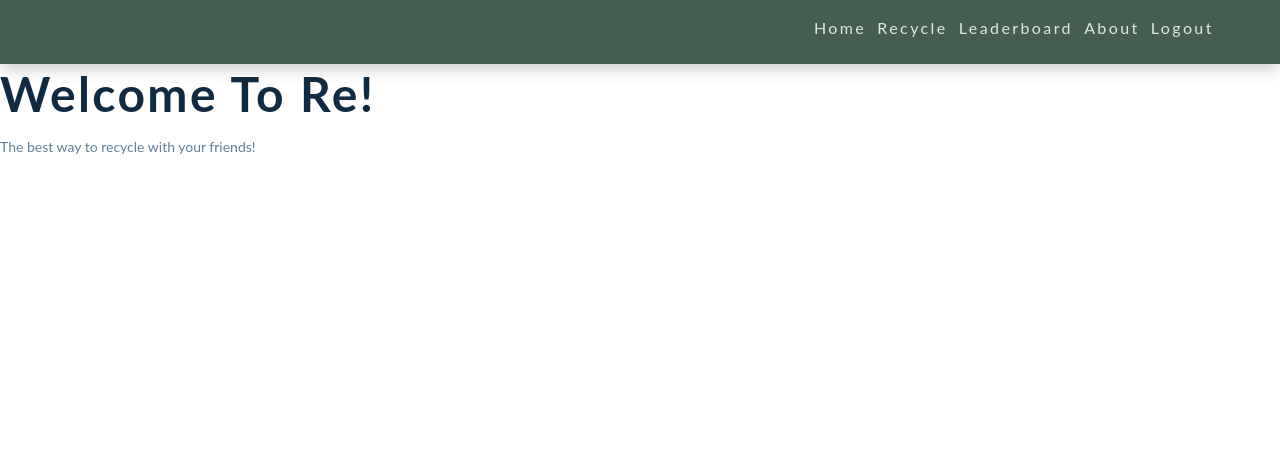
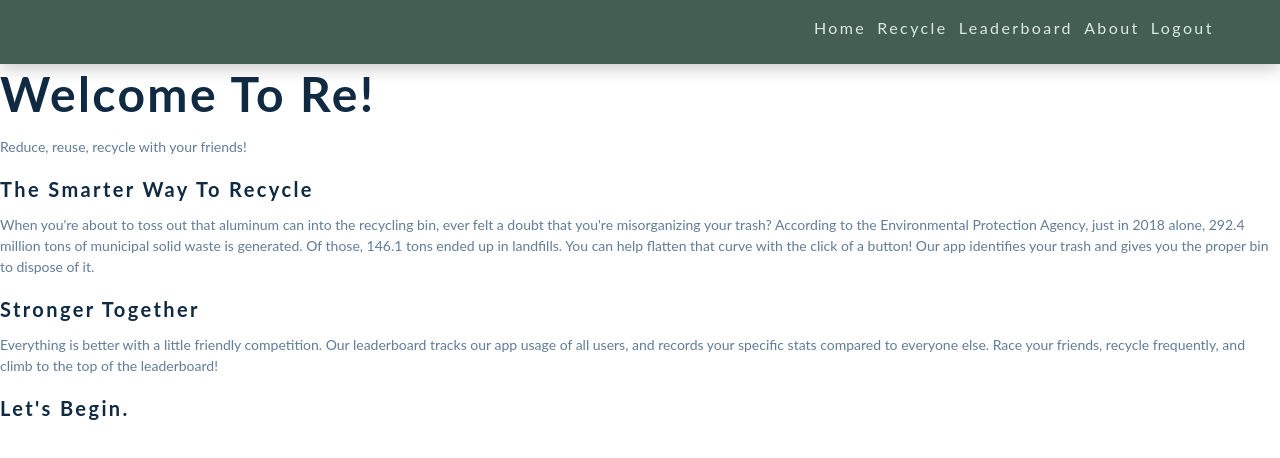
Before and after one commit to bliutech/re, a React (Create React App) app in the folder client/: page /home in a window 1280 px wide. Shown: the top 458 px of the page. Built offline with nearby package versions, Linux system fonts and the light colour scheme; sample sign-in values are in the browser's storage.

Commit message:
pain
home page edits

```diff
--- a/client/src/pages/Home.js
+++ b/client/src/pages/Home.js
@@ -4,7 +4,20 @@ export default function Home() {
   return (
     <>
       <h1>Welcome to Re!</h1>
-      <p>The best way to recycle with your friends!</p>
+      <p>Reduce, reuse, recycle with your friends!</p>
+      <h3>The smarter way to recycle</h3>
+      <p>
+        When you're about to toss out that aluminum can into the recycling bin, ever felt a doubt that you're misorganizing your trash?
+        According to the Environmental Protection Agency, just in 2018 alone, 292.4 million tons of municipal solid waste is generated. Of those,
+        146.1 tons ended up in landfills. You can help flatten that curve with the click of a button! Our app identifies your trash and gives you
+        the proper bin to dispose of it.
+      </p>
+      <h3>Stronger Together</h3>
+      <p>
+        Everything is better with a little friendly competition. Our leaderboard tracks our app usage of all users, and records your specific stats
+        compared to everyone else. Race your friends, recycle frequently, and climb to the top of the leaderboard!
+      </p>
+      <h3>Let's Begin.</h3>
     </>
   );
 }
```
Also changed, not shown: 1 other file (tests, documents, lock files or other folders).
